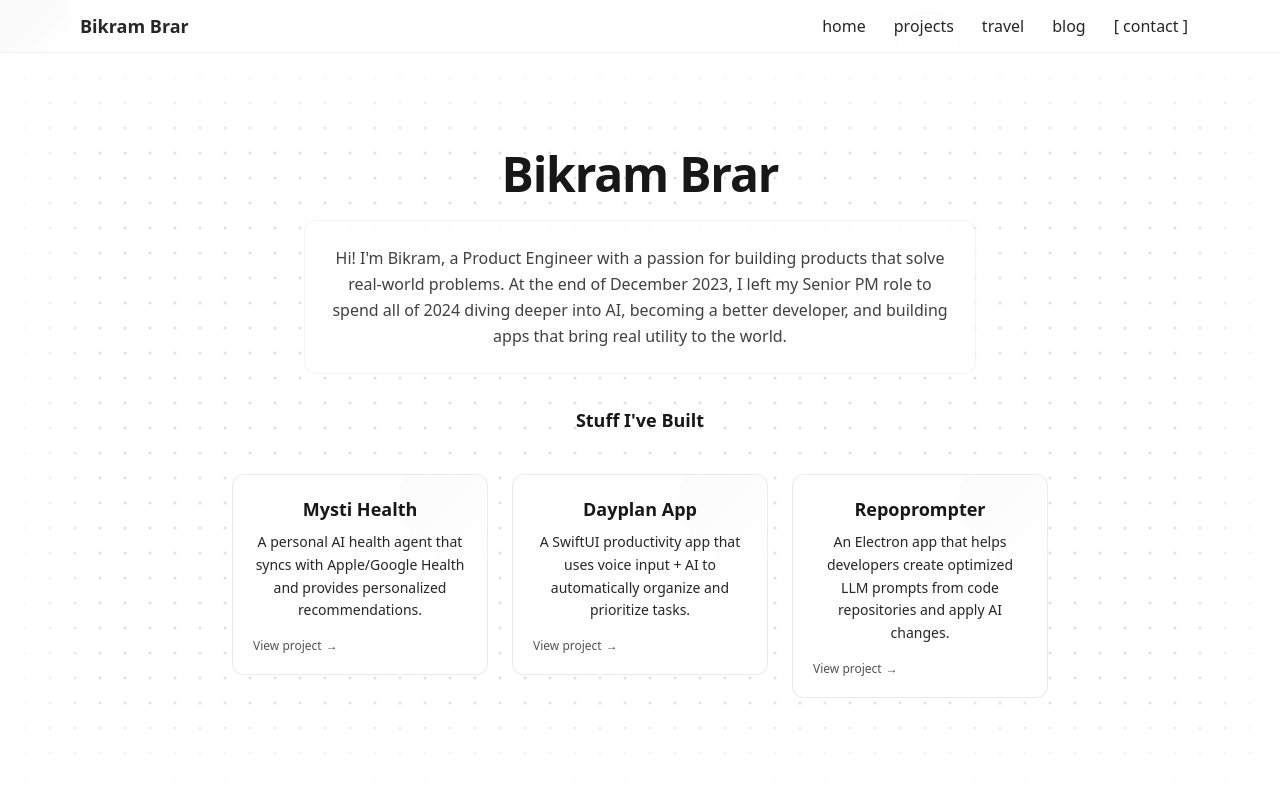
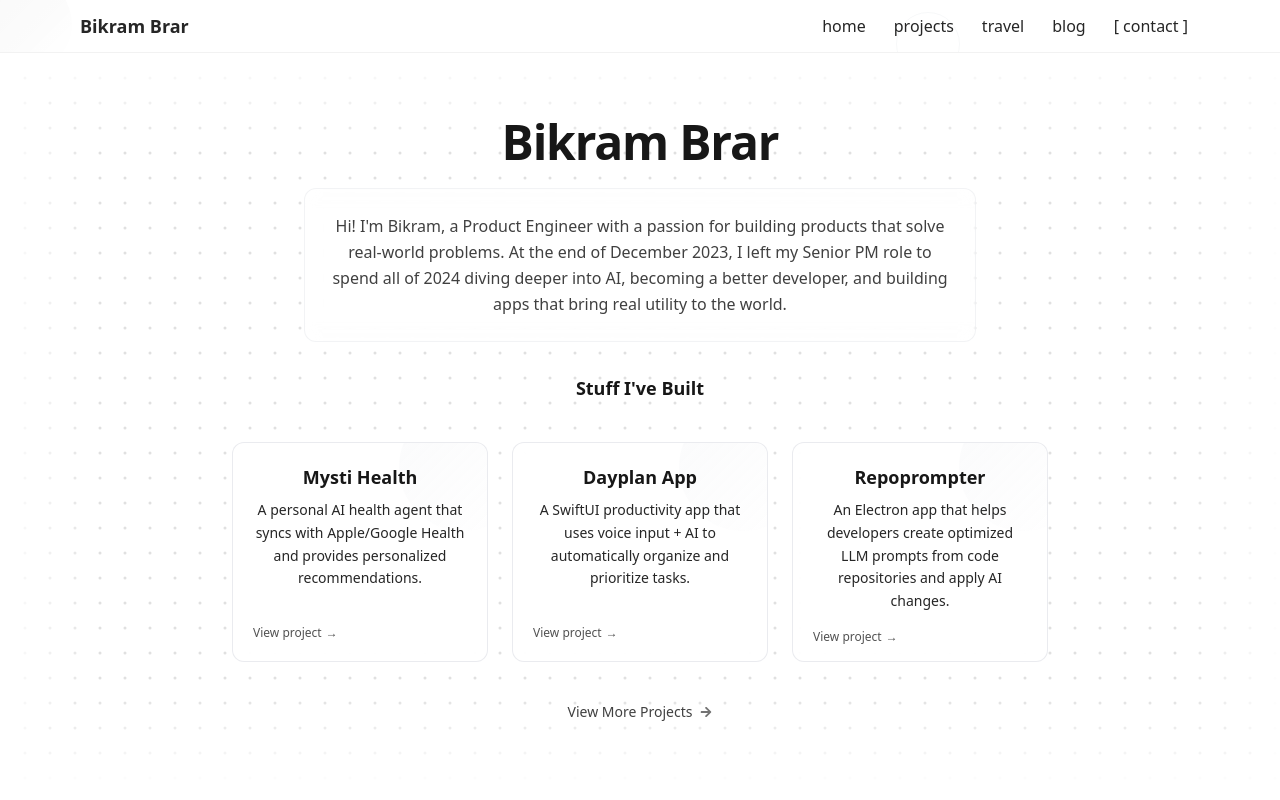
Before and after one commit to Bikz/bikramweb, a Next.js app: page / in a window 1280 px wide. Shown: the top 800 px of the page. Built offline with nearby package versions, Linux system fonts and the light colour scheme.

Commit message:
feat(HeroSection.tsx): add "View More Projects" button with animation and icon to enhance user navigation and engagement

```diff
--- a/app/components/HeroSection.tsx
+++ b/app/components/HeroSection.tsx
@@ -10,6 +10,7 @@ import React, { useState, useEffect, useRef } from 'react'
 import Link from 'next/link'
 import { motion } from 'framer-motion'
 import InteractiveGrid from '../InteractiveGrid'
+import { FaArrowRight } from 'react-icons/fa'
 
 // Animation variants
 const containerVariants = {
@@ -121,17 +122,18 @@ export default function HeroSection() {
                 bg-white/80 dark:bg-gray-900/80 backdrop-blur-sm
                 hover:scale-105 hover:shadow-xl transition-all duration-300
                 mx-2 sm:mx-0
+                h-[220px] flex flex-col
               "
             >
               <div className="absolute top-0 right-0 w-full h-full overflow-hidden rounded-xl">
                 <div className="absolute -right-10 -top-10 w-32 h-32 bg-gradient-to-br from-gray-100/40 to-transparent rounded-full dark:from-gray-800/40 group-hover:scale-125 transition-transform duration-700"></div>
               </div>
 
-              <div className="relative">
+              <div className="relative flex flex-col h-full">
                 <h3 className="text-lg font-bold mb-2 text-neutral-900 dark:text-white group-hover:translate-x-1 transition-transform duration-300">
                   Mysti Health
                 </h3>
-                <p className="text-sm text-neutral-800 dark:text-neutral-300 leading-relaxed">
+                <p className="text-sm text-neutral-800 dark:text-neutral-300 leading-relaxed flex-grow">
                   A personal AI health agent that syncs with Apple/Google Health
                   and provides personalized recommendations.
                 </p>
@@ -151,17 +153,18 @@ export default function HeroSection() {
                 bg-white/80 dark:bg-gray-900/80 backdrop-blur-sm
                 hover:scale-105 hover:shadow-xl transition-all duration-300
                 mx-2 sm:mx-0
+                h-[220px] flex flex-col
               "
             >
               <div className="absolute top-0 right-0 w-full h-full overflow-hidden rounded-xl">
                 <div className="absolute -right-10 -top-10 w-32 h-32 bg-gradient-to-br from-gray-100/40 to-transparent rounded-full dark:from-gray-800/40 group-hover:scale-125 transition-transform duration-700"></div>
               </div>
 
-              <div className="relative">
+              <div className="relative flex flex-col h-full">
                 <h3 className="text-lg font-bold mb-2 text-neutral-900 dark:text-white group-hover:translate-x-1 transition-transform duration-300">
                   Dayplan App
                 </h3>
-                <p className="text-sm text-neutral-800 dark:text-neutral-300 leading-relaxed">
+                <p className="text-sm text-neutral-800 dark:text-neutral-300 leading-relaxed flex-grow">
                   A SwiftUI productivity app that uses voice input + AI
                   to automatically organize and prioritize tasks.
                 </p>
@@ -181,17 +184,18 @@ export default function HeroSection() {
                 bg-white/80 dark:bg-gray-900/80 backdrop-blur-sm
                 hover:scale-105 hover:shadow-xl transition-all duration-300
                 mx-2 sm:mx-0
+                h-[220px] flex flex-col
               "
             >
               <div className="absolute top-0 right-0 w-full h-full overflow-hidden rounded-xl">
                 <div className="absolute -right-10 -top-10 w-32 h-32 bg-gradient-to-br from-gray-100/40 to-transparent rounded-full dark:from-gray-800/40 group-hover:scale-125 transition-transform duration-700"></div>
               </div>
 
-              <div className="relative">
+              <div className="relative flex flex-col h-full">
                 <h3 className="text-lg font-bold mb-2 text-neutral-900 dark:text-white group-hover:translate-x-1 transition-transform duration-300">
                   Repoprompter
                 </h3>
-                <p className="text-sm text-neutral-800 dark:text-neutral-300 leading-relaxed">
+                <p className="text-sm text-neutral-800 dark:text-neutral-300 leading-relaxed flex-grow">
                   An Electron app that helps developers create optimized LLM prompts
                   from code repositories and apply AI changes.
                 </p>
@@ -202,6 +206,21 @@ export default function HeroSection() {
             </Link>
           </motion.div>
         </motion.div>
+
+        {/* View More Projects button */}
+        <motion.div
+          variants={itemVariants}
+          className="mt-8"
+        >
+          <Link href="/projects" className="inline-flex">
+            <motion.div
+              whileHover={{ x: 4 }}
+              className="group flex items-center py-2 px-3 text-sm font-medium text-neutral-700 dark:text-neutral-300 transition-colors"
+            >
+              View More Projects <FaArrowRight className="ml-2 text-xs text-neutral-500 dark:text-neutral-400 group-hover:ml-3 transition-all duration-300" />
+            </motion.div>
+          </Link>
+        </motion.div>
       </motion.div>
     </section>
   )
```
